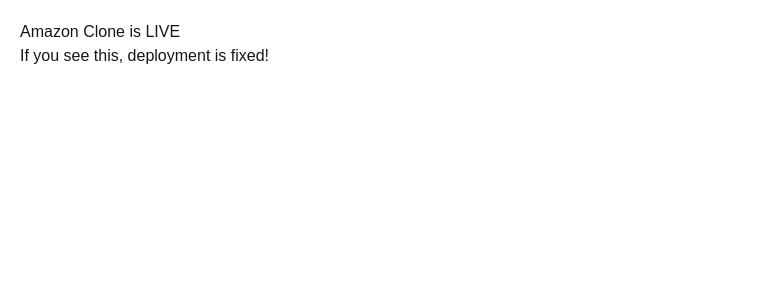
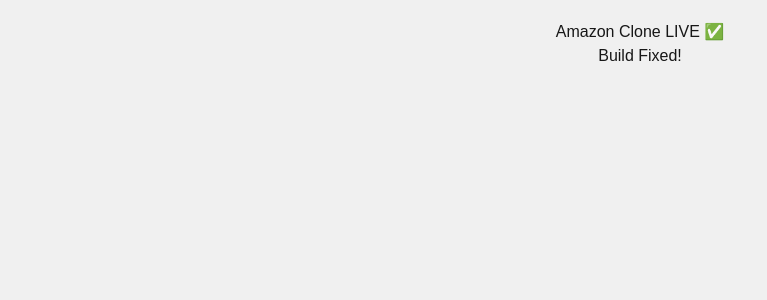
Before and after one commit to Iqraarshad-dev/amzon-clone, a Next.js app: page / in a window 1280 px wide. Shown: the top 300 px of the page, without its empty margins (0-767 px from the left). Built offline with nearby package versions, Linux system fonts and the light colour scheme.

Commit message:
remove products map error - final live

```diff
--- a/app/page.tsx
+++ b/app/page.tsx
@@ -1,8 +1,8 @@
 export default function Home() {
   return (
-    <div style={{ padding: "20px" }}>
-      <h1>Amazon Clone is LIVE</h1>
-      <p>If you see this, deployment is fixed!</p>
+    <div style={{ padding: "20px", fontFamily: "sans-serif", background: "#f0f0f0", minHeight: "100vh" }}>
+      <h1 style={{ textAlign: "center" }}>Amazon Clone LIVE ✅</h1>
+      <p style={{ textAlign: "center" }}>Build Fixed!</p>
     </div>
   );
 }
```
